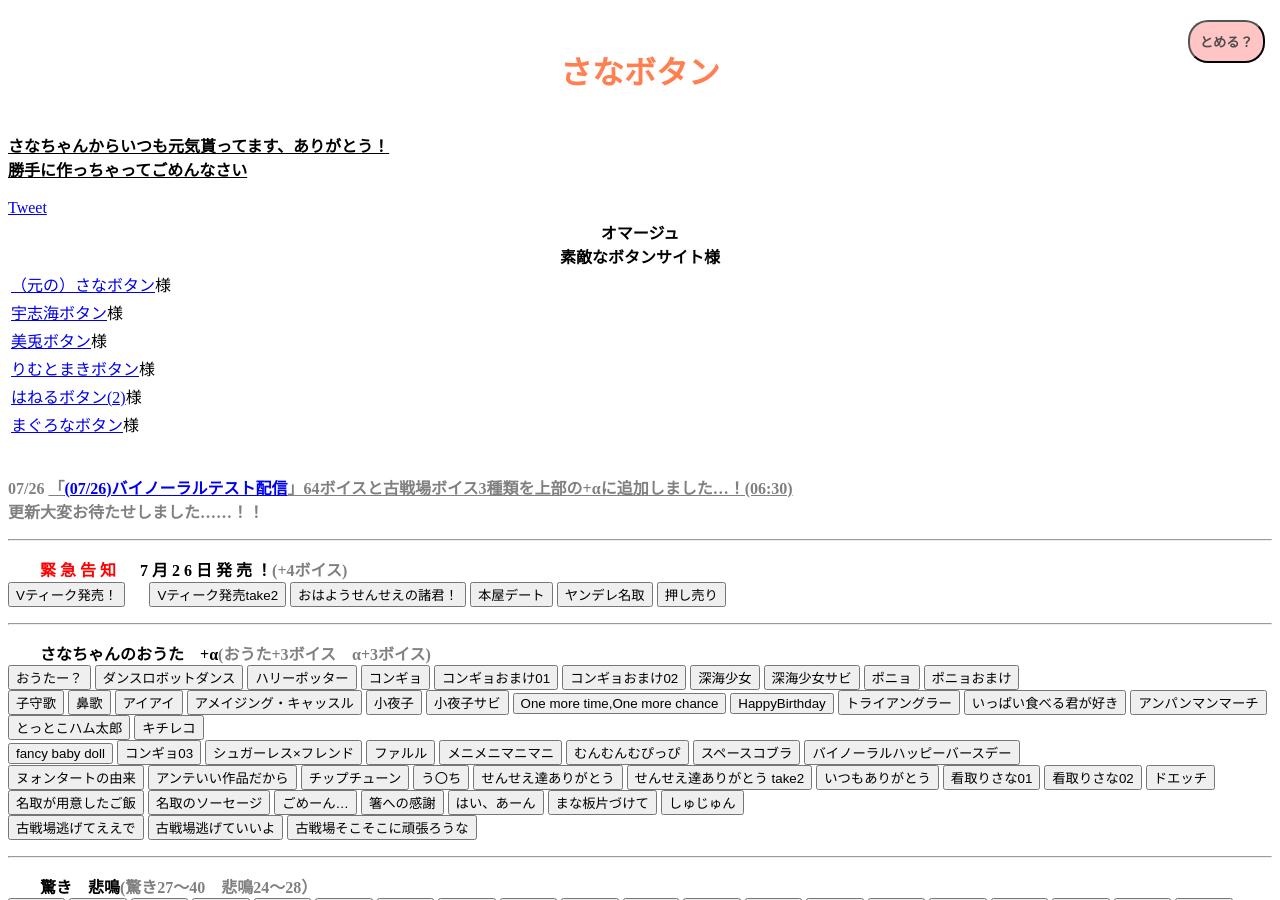
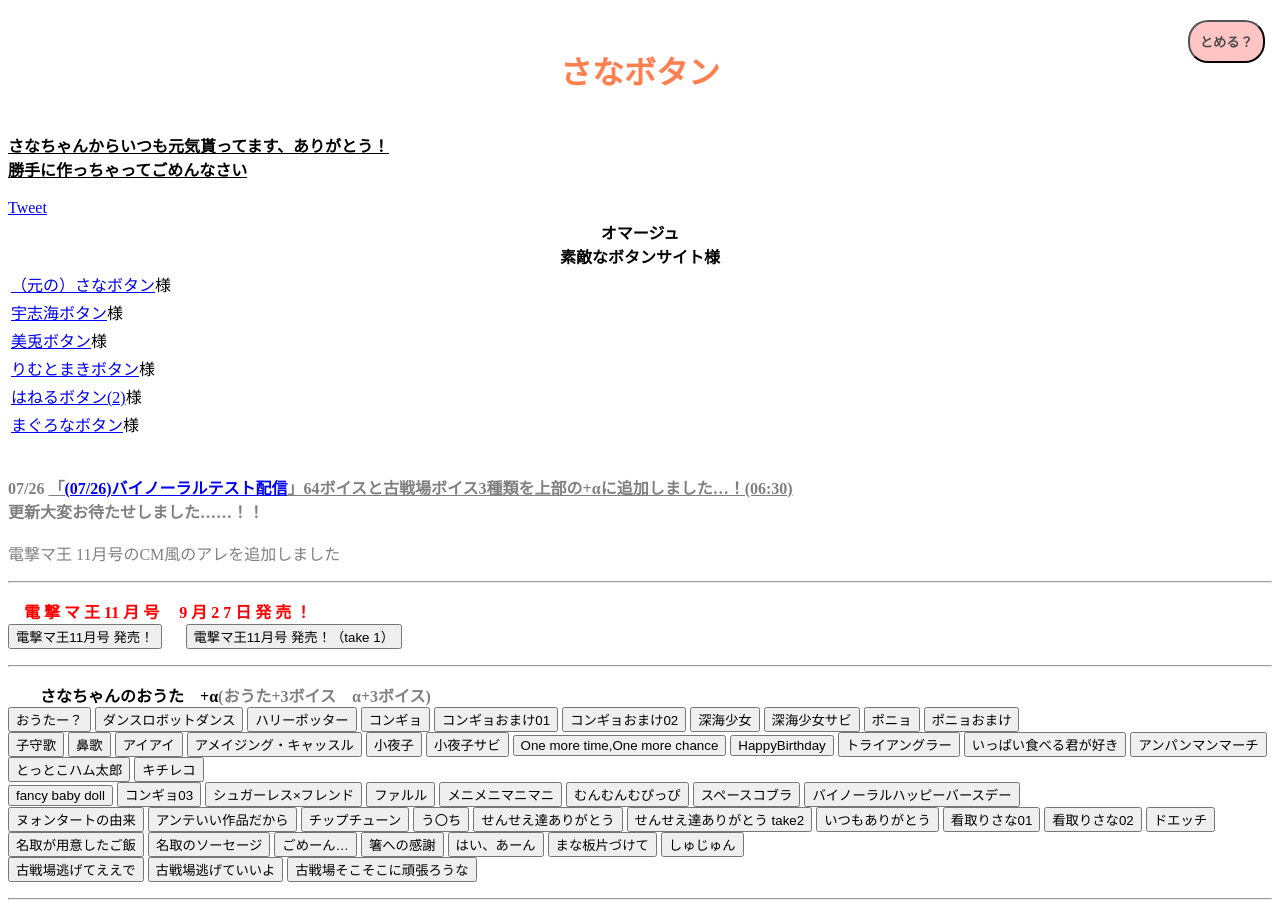
Before and after one commit to sanabutton/sanabutton.github.io, a Jekyll site: the page built from index.html, in a window 1280 px wide and 900 px high. Built offline with Jekyll 4.4.1, drawn with Linux system fonts in a browser that asks for light colours; nearby versions of some CDN libraries; comment, search, counter and statistics services are not loaded; some of the changed text lies outside the part shown.

Commit message:
電撃マ王11月号の CM のボタンを追加

```diff
--- a/index.html
+++ b/index.html
@@ -32,15 +32,18 @@
 
 {% include update-log.html %}
 
+<span class="add-num"><br>
+    電撃マ王 11月号のCM風のアレを追加しました
+</span>
+
+
 <hr style="margin: 1em 0 ;">
-　<span class="important-notify">　<b>緊 急 告 知</b></span> <b>　 7 月 2 6 日 発 売 ！</b><span class="add-num"><b>(+4ボイス)</b></span><br>
-<button type="button" class="sounds" data-file="./sound/ゲリラ/Vティーク発売！">Vティーク発売！</button>
-
-<button type="button" class="sounds" data-file="./sound/ゲリラ/Vティーク発売！take2">Vティーク発売take2</button>
-<button type="button" class="sounds" data-file="./sound/バイノーラルテスト配信/おはようせんせえの諸君！">おはようせんせえの諸君！</button>
-<button type="button" class="sounds" data-file="./sound/バイノーラルテスト配信/本屋デート">本屋デート</button>
-<button type="button" class="sounds" data-file="./sound/バイノーラルテスト配信/ヤンデレ名取">ヤンデレ名取</button>
-<button type="button" class="sounds" data-file="./sound/バイノーラルテスト配信/押し売り">押し売り</button>
+　<span class="important-notify"><b>電 撃 マ 王 11 月 号　 9 月 2 7 日 発 売 ！</b></span>
+<br>
+<button type="button" class="sounds" data-file="./sound/名取さな、〇〇〇になるやつ告知します！/電撃マ王11月号CM">電撃マ王11月号 発売！</button>
+
+<button type="button" class="sounds" data-file="./sound/名取さな、〇〇〇になるやつ告知します！/電撃マ王11月号CM_NG">電撃マ王11月号 発売！（take 1）</button>
+
 
 <hr style="margin: 1em 0 ;">
 
@@ -1613,6 +1616,11 @@
 <button type="button" class="sounds" data-file="./sound/バイノーラルテスト配信/茶番">茶番</button>
 <button type="button" class="sounds" data-file="./sound/バイノーラルテスト配信/誰でもいいんでしょ？">誰でもいいんでしょ？</button>
 <button type="button" class="sounds" data-file="./sound/バイノーラルテスト配信/辛辣">辛辣</button>
+<br>
+<button type="button" class="sounds" data-file="./sound/バイノーラルテスト配信/おはようせんせえの諸君！">おはようせんせえの諸君！</button>
+<button type="button" class="sounds" data-file="./sound/バイノーラルテスト配信/本屋デート">本屋デート</button>
+<button type="button" class="sounds" data-file="./sound/バイノーラルテスト配信/ヤンデレ名取">ヤンデレ名取</button>
+<button type="button" class="sounds" data-file="./sound/バイノーラルテスト配信/押し売り">押し売り</button>
 
 
 <hr style="margin: 1em 0 ;">
```
